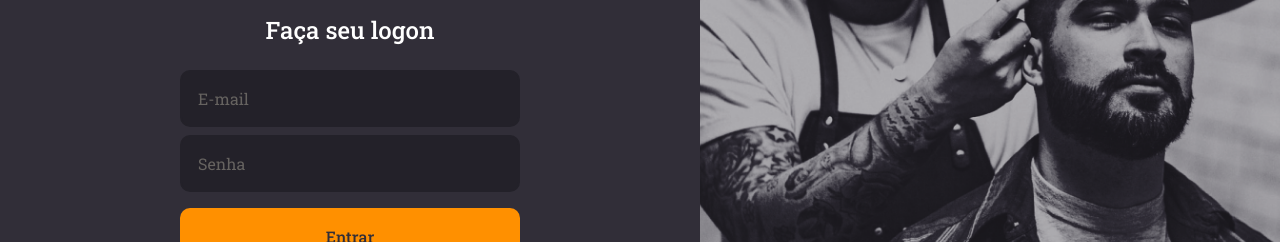
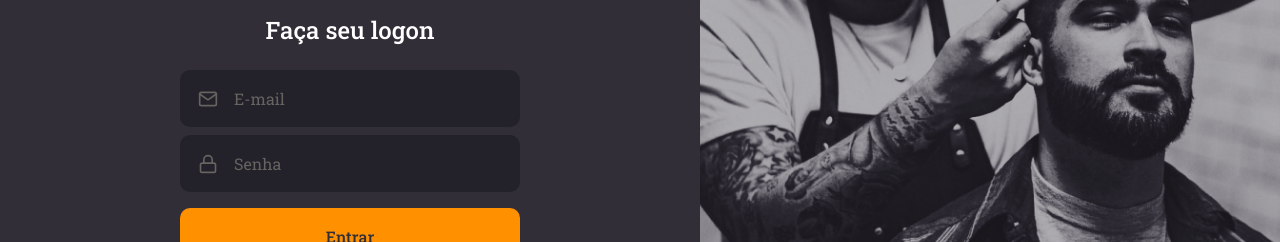
Before and after one commit to lgmaster/GoBarber-Web, a React (Create React App) app: page / in a window 1280 px wide. Shown: the part 283-525 px from the top of the page. Built offline with nearby package versions, Linux system fonts and the light colour scheme.

Commit message:
feat: import Input and Button components

```diff
--- a/src/pages/SignIn/index.tsx
+++ b/src/pages/SignIn/index.tsx
@@ -1,7 +1,10 @@
 import React from 'react';
-import { FiLogIn } from 'react-icons/fi';
+import { FiLogIn, FiMail, FiLock } from 'react-icons/fi';
 
 import logoImg from '../../assets/logo.svg';
+
+import Input from '../../components/Input';
+import Button from '../../components/Button';
 
 import { Container, Content, Background } from './styles';
 
@@ -12,10 +15,15 @@ const SignIn: React.FC = () => (
       <form>
         <h1>Faça seu logon</h1>
 
-        <input type="text" placeholder="E-mail" />
-        <input type="password" placeholder="Senha" />
+        <Input name="email" icon={FiMail} type="text" placeholder="E-mail" />
+        <Input
+          name="password"
+          icon={FiLock}
+          type="password"
+          placeholder="Senha"
+        />
 
-        <button type="submit">Entrar</button>
+        <Button type="submit">Entrar</Button>
 
         <a href="forgot">Esqueci minha senha</a>
       </form>
--- a/src/pages/SignIn/styles.ts
+++ b/src/pages/SignIn/styles.ts
@@ -31,24 +31,6 @@ export const Content = styled.div`
 
     h1 {
       margin-bottom: 24px;
-    }
-
-    input {
-      background: #232129;
-      border-radius: 10px;
-      border: 2px solid #232129;
-      padding: 16px;
-      width: 100%;
-
-      color: #f4ede8;
-
-      &::placeholder {
-        color: #666360;
-      }
-
-      & + input {
-        margin-top: 8px;
-      }
     }
 
     button {
```
